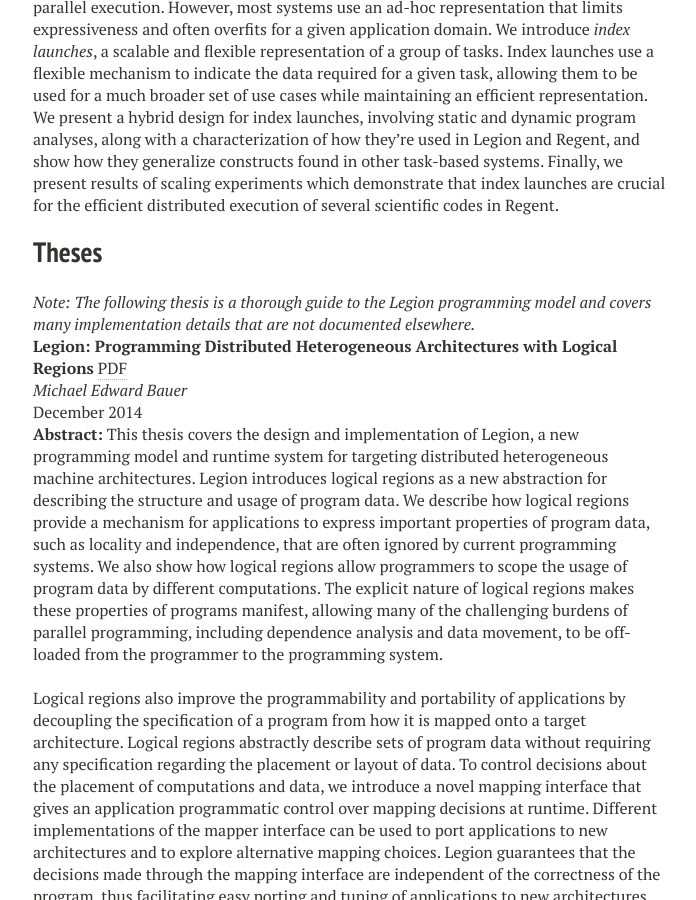
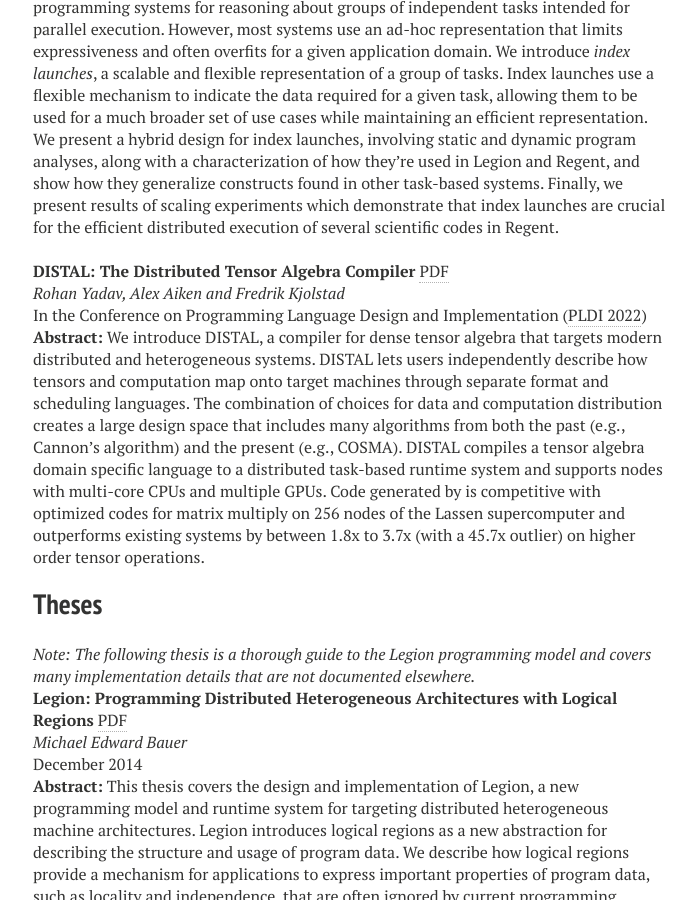
Before and after one commit to apryakhin/legion.stanford.edu, a Jekyll site: the page built from publications.md, in a window 1280 px wide and 900 px high, scrolled down 11003 px. Shown: the whole window, without its empty margins (287-983 px from the left). Built offline with Jekyll 4.4.1, drawn with Linux system fonts in a browser that asks for light colours; nearby versions of some CDN libraries; some of the changed text lies outside the part shown.

Commit message:
Add DISTAL paper.

```diff
--- a/publications.md
+++ b/publications.md
@@ -25,19 +25,20 @@ title: Publications
       * [Auto-Parallelizer (SC 2019)](#parallel2019) \[[PDF](/pdfs/parallelizer2019.pdf)]
   * Bindings:
       * [Python (PAW-ATM 2019)](#pygion2019) \[[PDF](/pdfs/pygion2019.pdf)]
-  * Case Studies:
+  * Libraries:
       * [Visualization (ISAV 2017)](#isav2017) \[[PDF](/pdfs/isav2017.pdf)]
       * [Graph Processesing (VLDB 2018)](#vldb2018) \[[PDF](/pdfs/vldb2018.pdf), [Software Release](https://github.com/LuxGraph/Lux)]
       * [Legate NumPy (SC 2019)](#legate2019) \[[PDF](/pdfs/legate-preprint.pdf)]
-  * DSLs:
-      * [Singe (PPoPP 2014)](#ppopp2014) \[[PDF](/pdfs/singe2014.pdf)]
-      * [Scout (WOLFHPC 2014)](#wolfhpc2014) \[[PDF](/pdfs/scout2014.pdf)]
+      * [Tensor Algebra (PLDI 2022)](#distal2022) \[[PDF](/pdfs/distal2022.pdf)]
   * Applications:
       * [S3D-Legion (2017)](#s3d2017) \[[PDF](https://www.taylorfrancis.com/books/e/9781315277400/chapters/10.1201/b21930-12)]
       * [Soleil-X (2018)](#soleilx2018) \[[PDF](/pdfs/soleilx2018.pdf)]
       * [HTR Solver (2020)](#htr2020) \[[PDF](https://doi.org/10.1016/j.cpc.2020.107262)]
       * [Task Bench (SC 2020)](#taskbench2020) \[[PDF](/pdfs/taskbench2020.pdf)]
       * [Meshfree Solver (PAW-ATM 2020)](#meshfree2020) \[[PDF](/pdfs/pawatm2020.pdf)]
+  * DSLs:
+      * [Singe (PPoPP 2014)](#ppopp2014) \[[PDF](/pdfs/singe2014.pdf)]
+      * [Scout (WOLFHPC 2014)](#wolfhpc2014) \[[PDF](/pdfs/scout2014.pdf)]
   * Theses:
       * [Michael Bauer's Thesis (2014)](#bauer_thesis) \[[PDF](/pdfs/bauer_thesis.pdf)]
       * [Sean Treichler's Thesis (2016)](#treichler_thesis) \[[PDF](/pdfs/treichler_thesis.pdf)]
@@ -564,6 +565,24 @@ experiments which demonstrate that index launches are crucial for the
 efficient distributed execution of several scientific codes in Regent.
 
 
+<a name="distal2022"></a>__DISTAL: The Distributed Tensor Algebra Compiler__ [PDF](/pdfs/distal2022.pdf) <br/>
+_Rohan Yadav, Alex Aiken and Fredrik Kjolstad_ <br/>
+In the Conference on Programming Language Design and Implementation ([PLDI 2022](https://pldi22.sigplan.org/details/pldi-2022-pldi/12/DISTAL-The-Distributed-Tensor-Algebra-Compiler)) <br/>
+__Abstract:__ We introduce DISTAL, a compiler for dense tensor algebra
+that targets modern distributed and heterogeneous systems. DISTAL lets
+users independently describe how tensors and computation map onto
+target machines through separate format and scheduling languages. The
+combination of choices for data and computation distribution creates a
+large design space that includes many algorithms from both the past
+(e.g., Cannon’s algorithm) and the present (e.g., COSMA). DISTAL
+compiles a tensor algebra domain specific language to a distributed
+task-based runtime system and supports nodes with multi-core CPUs and
+multiple GPUs. Code generated by is competitive with optimized codes
+for matrix multiply on 256 nodes of the Lassen supercomputer and
+outperforms existing systems by between 1.8x to 3.7x (with a 45.7x
+outlier) on higher order tensor operations.
+
+
 ## Theses
 
 <a name="bauer_thesis"></a>*Note: The following thesis is a thorough guide to the Legion programming model and covers many implementation details that are not documented elsewhere.*<br/>
```
Also changed, not shown: 1 other file.
